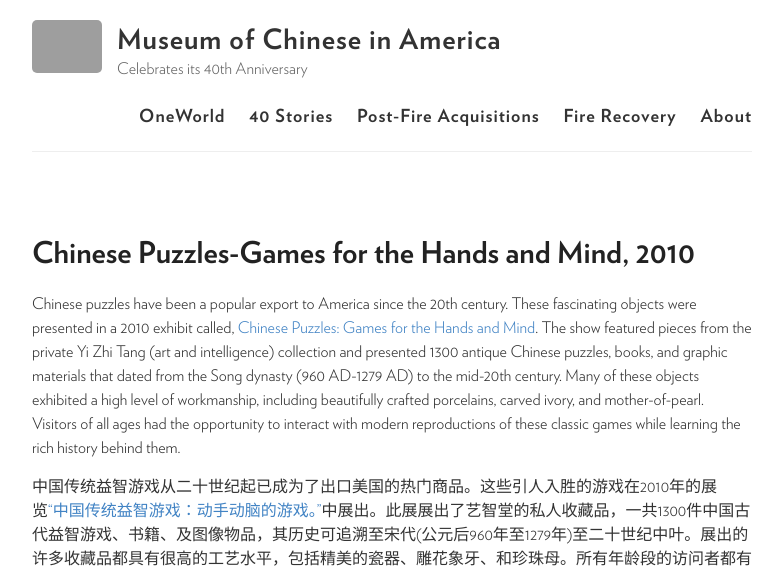
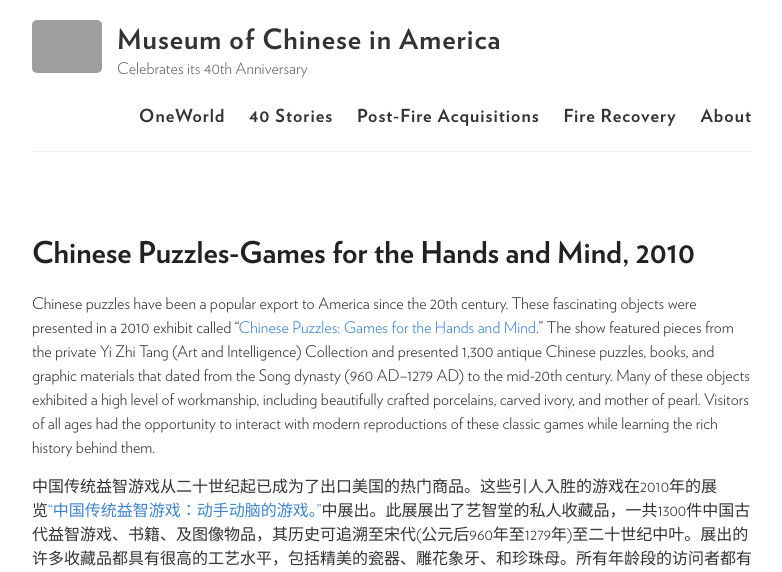
Before and after one commit to moca40/moca40.github.io, a Jekyll site: the page built from _stories/2010-01-01-chinese-puzzles.md, in a window 1280 px wide, cut to the strip 0-572 px from the top of the page. Shown: the whole strip, without its empty margins (248-1030 px from the left). Built offline with Jekyll 4.4.1, drawn with Linux system fonts in a browser that asks for light colours; grey boxes are pictures that could not be loaded.

Commit message:
Update 2010-01-01-chinese-puzzles.md

```diff
--- a/_stories/2010-01-01-chinese-puzzles.md
+++ b/_stories/2010-01-01-chinese-puzzles.md
@@ -20,7 +20,7 @@
     img: https://user-images.githubusercontent.com/47676628/91096887-c36ef600-e62c-11ea-86dc-e90690ac990d.jpg
 ---
 
-Chinese puzzles have been a popular export to America since the 20th century. These fascinating objects were presented in a 2010 exhibit called, [Chinese Puzzles: Games for the Hands and Mind](http://www.mocanyc.org/exhibitions/past/chinese_puzzles_games_for_the_hands_and_mind). The show featured pieces from the private Yi Zhi Tang (art and intelligence) collection and presented 1300 antique Chinese puzzles, books, and graphic materials that dated from the Song dynasty (960 AD-1279 AD) to the mid-20th century. Many of these objects exhibited a high level of workmanship, including beautifully crafted porcelains, carved ivory, and mother-of-pearl. Visitors of all ages had the opportunity to interact with modern reproductions of these classic games while learning the rich history behind them.
+Chinese puzzles have been a popular export to America since the 20th century. These fascinating objects were presented in a 2010 exhibit called "[Chinese Puzzles: Games for the Hands and Mind](http://www.mocanyc.org/exhibitions/past/chinese_puzzles_games_for_the_hands_and_mind)." The show featured pieces from the private Yi Zhi Tang (Art and Intelligence) Collection and presented 1,300 antique Chinese puzzles, books, and graphic materials that dated from the Song dynasty (960 AD–1279 AD) to the mid-20th century. Many of these objects exhibited a high level of workmanship, including beautifully crafted porcelains, carved ivory, and mother of pearl. Visitors of all ages had the opportunity to interact with modern reproductions of these classic games while learning the rich history behind them.
 
 
 中国传统益智游戏从二十世纪起已成为了出口美国的热门商品。这些引人入胜的游戏在2010年的展览[“中国传统益智游戏：动手动脑的游戏。”](http://www.mocanyc.org/exhibitions/past/chinese_puzzles_games_for_the_hands_and_mind)中展出。此展展出了艺智堂的私人收藏品，一共1300件中国古代益智游戏、书籍、及图像物品，其历史可追溯至宋代(公元后960年至1279年)至二十世纪中叶。展出的许多收藏品都具有很高的工艺水平，包括精美的瓷器、雕花象牙、和珍珠母。所有年龄段的访问者都有机会与这些经典游戏的现代复制品进行互动，同时了解其背后的丰富历史。
```
